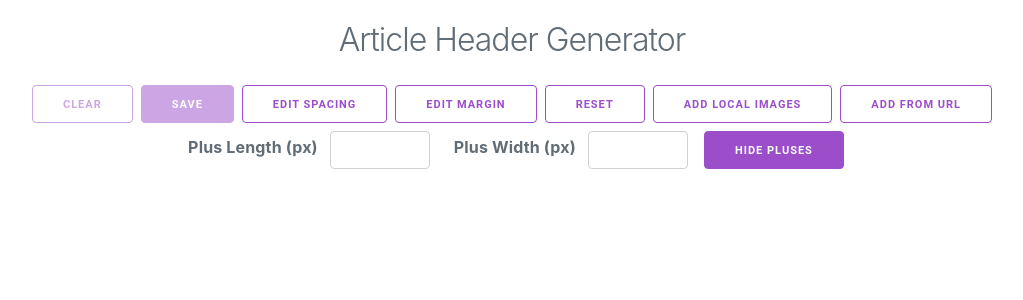
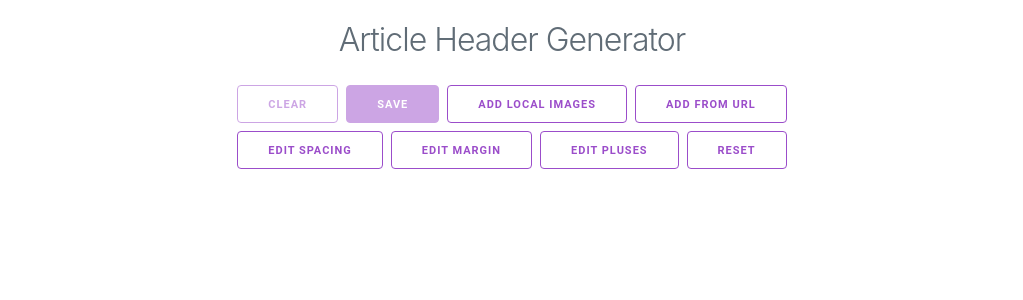
Before and after one commit to mezzode/summit, a React (Create React App) app: page / in a window 1280 px wide. Shown: the top 300 px of the page, without its empty margins (128-1151 px from the left). Built offline with nearby package versions, Linux system fonts and the light colour scheme.

Commit message:
Update design and make plus settings collapsible

```diff
--- a/src/App.tsx
+++ b/src/App.tsx
@@ -24,6 +24,7 @@ interface State extends Settings {
     name: string;
   }>;
   marginOpen: boolean;
+  plusOpen: boolean;
   remoteUrl: string | null;
   spacingOpen: boolean;
 }
@@ -91,6 +92,7 @@ export class App extends Component<Props, State> {
     marginOpen: false,
     plusLength: '',
     plusOn: true,
+    plusOpen: false,
     plusWidth: '',
     remoteUrl: null,
     spacingInput: '',
@@ -109,6 +111,7 @@ export class App extends Component<Props, State> {
       marginOpen,
       marginInput,
       plusOn,
+      plusOpen,
       plusLength,
       plusWidth,
     } = this.state;
@@ -187,6 +190,13 @@ export class App extends Component<Props, State> {
               justifyContent: 'center',
             }}
           >
+            <div
+              style={{
+                display: 'flex',
+                flexWrap: 'wrap',
+                justifyContent: 'center',
+              }}
+            >
               <button
                 className='button button-outline'
                 onClick={this.clear}
@@ -201,29 +211,6 @@ export class App extends Component<Props, State> {
               ) : (
                 <a className='button disabled-link-btn'>Save</a>
               )}
-            <button
-              className={classNames('button', !spacingOpen && 'button-outline')}
-              onClick={this.toggle('spacingOpen')}
-            >
-              Edit Spacing
-            </button>
-            <button
-              className={classNames('button', !marginOpen && 'button-outline')}
-              onClick={this.toggle('marginOpen')}
-            >
-              Edit Margin
-            </button>
-            <button className='button button-outline' onClick={this.reset}>
-              Reset
-            </button>
-          </div>
-          <div
-            style={{
-              display: 'flex',
-              flexWrap: 'wrap',
-              justifyContent: 'center',
-            }}
-          >
               <FileInput
                 id='fileInput'
                 accept='image/*'
@@ -235,11 +222,49 @@ export class App extends Component<Props, State> {
                 Add local images
               </FileInput>
               <button
-              className={`button${remoteUrl === null ? ' button-outline' : ''}`}
+                className={`button${
+                  remoteUrl === null ? ' button-outline' : ''
+                }`}
                 onClick={this.toggleRemote}
               >
                 Add from URL
               </button>
+            </div>
+            <div
+              style={{
+                display: 'flex',
+                flexWrap: 'wrap',
+                justifyContent: 'center',
+              }}
+            >
+              <button
+                className={classNames(
+                  'button',
+                  !spacingOpen && 'button-outline',
+                )}
+                onClick={this.toggle('spacingOpen')}
+              >
+                Edit Spacing
+              </button>
+              <button
+                className={classNames(
+                  'button',
+                  !marginOpen && 'button-outline',
+                )}
+                onClick={this.toggle('marginOpen')}
+              >
+                Edit Margin
+              </button>
+              <button
+                className='button button-outline'
+                onClick={this.toggle('plusOpen')}
+              >
+                Edit Pluses
+              </button>
+              <button className='button button-outline' onClick={this.reset}>
+                Reset
+              </button>
+            </div>
           </div>
         </div>
         {remoteUrl !== null && (
@@ -285,6 +310,7 @@ export class App extends Component<Props, State> {
             />
           )}
         </div>
+        {plusOpen && (
           <div
             style={{
               display: 'flex',
@@ -313,6 +339,7 @@ export class App extends Component<Props, State> {
               {plusOn ? 'Hide' : 'Show'} Pluses
             </button>
           </div>
+        )}
       </div>
     );
   }
```
Lines whose indentation alone changed are shown as unchanged.
